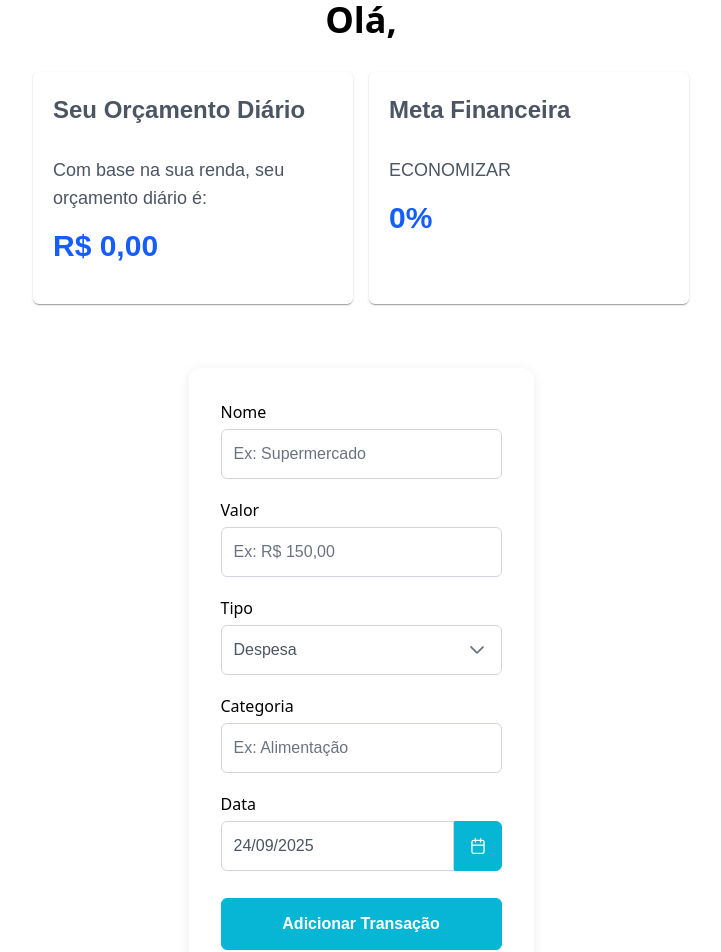
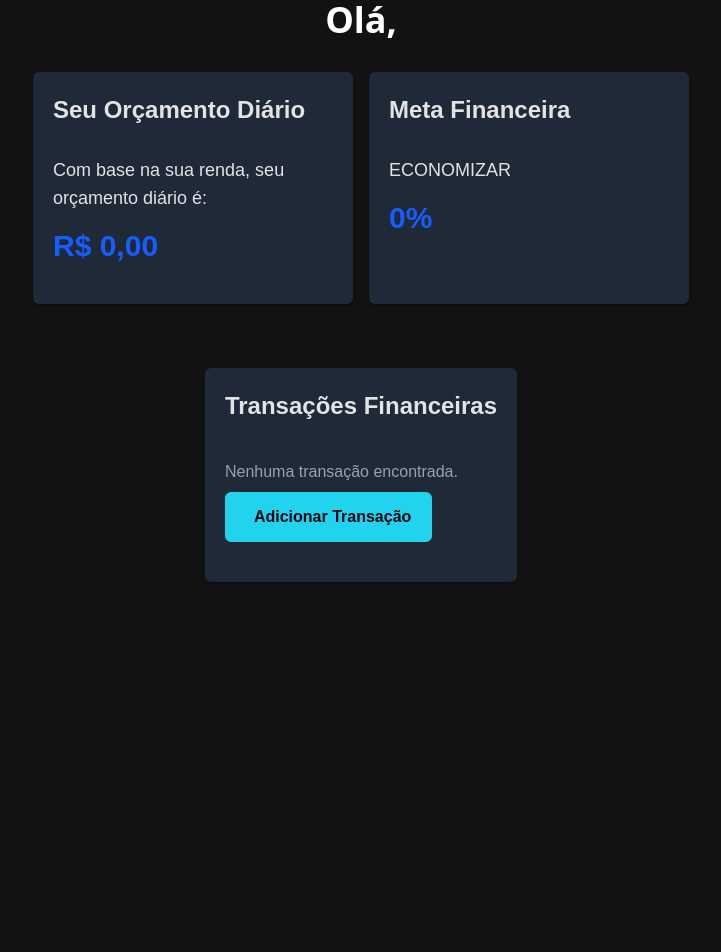
Before and after one commit to leodramaral/flux-redux-toolkit, a React (Vite) app: page /home in a window 1280 px wide. Shown: the top 952 px of the page, without its empty margins (279-1000 px from the left). After the commit the page ends 800 px from the top, so only its background shows below. Built offline with nearby package versions, Linux system fonts and the light colour scheme; a web font is replaced by a local one.

Commit message:
feat: implement FinancialTransactionForm and FinancialTransactionsCard components; update Home view to include transaction card

```diff
--- a/src/components/FinancialTransactionModal.tsx
+++ b/src/components/FinancialTransactionForm.tsx
@@ -16,7 +16,11 @@ type FinancialTransactionForm = {
     date: Date;
 }
 
-export default function FinancialTransactionForm() {
+type FinancialTransactionFormProps = {
+  onClose?: () => void;
+};
+
+export default function FinancialTransactionForm({ onClose }: FinancialTransactionFormProps) {
     const { register, handleSubmit, setValue, control } = useForm<FinancialTransactionForm>({
         defaultValues: {
             name: '',
@@ -30,9 +34,9 @@ export default function FinancialTransactionForm() {
     const dispatch = useDispatch();
 
     const handleSubmitFinancialTransactionForm: SubmitHandler<FinancialTransactionForm> = (data) => {
-        console.log(data)
         dispatch(addTnx(data));
         dispatch(updateDailyBudget({ amount: data.amount, type: data.type }));
+        if (onClose) onClose();
     }
 
     const typeOptions = [
@@ -43,27 +47,20 @@ export default function FinancialTransactionForm() {
     return (
         <form
             onSubmit={handleSubmit(handleSubmitFinancialTransactionForm)}
-            style={{
-                padding: "2rem",
-                borderRadius: "12px",
-                boxShadow: "0 2px 12px rgba(0,0,0,0.08)",
-                background: "#fff",
-                display: "flex",
-                flexDirection: "column",
-                gap: "1.2rem"
-            }}
+            className="p-2 flex flex-col gap-5"
         >
-            <div className="p-field" style={{ display: "flex", flexDirection: "column", gap: "0.3rem" }}>
-                <label htmlFor="name" style={{ fontWeight: 500 }}>Nome</label>
+            <div className="flex flex-col gap-1">
+                <label htmlFor="name" className="font-medium">Nome</label>
                 <InputText
                     id="name"
                     {...register("name")}
                     placeholder="Ex: Supermercado"
                     autoComplete="off"
+                    className="w-full"
                 />
             </div>
-            <div className="p-field" style={{ display: "flex", flexDirection: "column", gap: "0.3rem" }}>
-                <label htmlFor="amount" style={{ fontWeight: 500 }}>Valor</label>
+            <div className="flex flex-col gap-1">
+                <label htmlFor="amount" className="font-medium">Valor</label>
                 <InputNumber
                     id="amount"
                     placeholder="Ex: R$ 150,00"
@@ -72,12 +69,12 @@ export default function FinancialTransactionForm() {
                     locale="pt-BR"
                     minFractionDigits={2}
                     maxFractionDigits={2}
-                    inputStyle={{ width: "100%" }}
+                    inputClassName="w-full"
                     onValueChange={(e) => setValue("amount", e.value ?? 0)}
                 />
             </div>
-            <div className="p-field" style={{ display: "flex", flexDirection: "column", gap: "0.3rem" }}>
-                <label htmlFor="type" style={{ fontWeight: 500 }}>Tipo</label>
+            <div className="flex flex-col gap-1">
+                <label htmlFor="type" className="font-medium">Tipo</label>
                 <Controller
                     name="type"
                     control={control}
@@ -88,22 +85,23 @@ export default function FinancialTransactionForm() {
                             value={field.value}
                             onChange={(e) => field.onChange(e.value)}
                             placeholder="Selecione o tipo"
-                            style={{ width: "100%" }}
+                            className="w-full"
                         />
                     )}
                 />
             </div>
-            <div className="p-field" style={{ display: "flex", flexDirection: "column", gap: "0.3rem" }}>
-                <label htmlFor="category" style={{ fontWeight: 500 }}>Categoria</label>
+            <div className="flex flex-col gap-1">
+                <label htmlFor="category" className="font-medium">Categoria</label>
                 <InputText
                     id="category"
                     {...register("category")}
                     placeholder="Ex: Alimentação"
                     autoComplete="off"
+                    className="w-full"
                 />
             </div>
-            <div className="p-field" style={{ display: "flex", flexDirection: "column", gap: "0.3rem" }}>
-                <label htmlFor="date" style={{ fontWeight: 500 }}>Data</label>
+            <div className="flex flex-col gap-1">
+                <label htmlFor="date" className="font-medium">Data</label>
                 <Controller
                     name="date"
                     control={control}
@@ -114,7 +112,6 @@ export default function FinancialTransactionForm() {
                             onChange={(e) => field.onChange(e.value as Date)}
                             dateFormat="dd/mm/yy"
                             showIcon
-                            style={{ width: "100%" }}
                         />
                     )}
                 />
@@ -122,13 +119,6 @@ export default function FinancialTransactionForm() {
             <Button
                 type="submit"
                 label="Adicionar Transação"
-                style={{
-                    padding: "0.8rem",
-                    borderRadius: "6px",
-                    fontWeight: 600,
-                    fontSize: "1rem",
-                    marginTop: "0.5rem"
-                }}
             />
         </form>
     );
--- /dev/null
+++ b/src/components/FinancialTransactionsCard.tsx
@@ -0,0 +1,68 @@
+import { useState } from 'react';
+import { Card } from 'primereact/card';
+import FinancialTransactionForm from './FinancialTransactionForm';
+import { Button } from 'primereact/button';
+import { Dialog } from 'primereact/dialog';
+import { useSelector } from 'react-redux';
+import type { RootState } from '../redux/store';
+import type { IFinancialTransactionState } from '../redux/slices.ts/financialTransactionSlice';
+import { Divider } from 'primereact/divider';
+
+export default function FinancialTransactionsCard() {
+    const [showDialog, setShowDialog] = useState(false);
+    const financialTnxs = useSelector((state: RootState) =>
+        [...state.financialTransaction.transactions].sort(
+            (a, b) => new Date(b.date).getTime() - new Date(a.date).getTime()
+        )
+    );
+    return (
+        <Card title="Transações Financeiras">
+            <div className="max-h-[350px] overflow-auto">
+                <TransactionsList financialTnxs={financialTnxs} />
+            </div>
+            <Button label="Adicionar Transação" icon="pi pi-plus" onClick={() => setShowDialog(true)} className="mt-4" />
+            <Dialog
+                header="Nova Transação"
+                visible={showDialog}
+                className="min-w-[350px] w-[30vw]"
+                onHide={() => setShowDialog(false)}
+                modal
+            >
+                <FinancialTransactionForm onClose={() => setShowDialog(false)} />
+            </Dialog>
+        </Card>
+    );
+};
+
+interface TransactionsListProps {
+    financialTnxs: IFinancialTransactionState[];
+}
+
+function TransactionsList({ financialTnxs }: TransactionsListProps) {
+    return (
+        <div>
+            {financialTnxs && financialTnxs.length > 0 ? (
+                financialTnxs.map((item, idx) => (
+                    <>
+                    <div
+                        key={idx}
+                        className={`flex justify-between mr-2 ${item.type === 'income' ? 'text-green-500' : 'text-orange-500'}`}
+                    >
+                        <span>{item.name}</span>
+                        <span className="font-bold">{currencyFormatter.format(item.amount)}</span>
+                    </div>
+                    <Divider />
+                    </>
+                ))
+            ) : (
+                <div className="py-2 text-gray-400">Nenhuma transação encontrada.</div>
+            )}
+        </div>
+    );
+}
+
+const currencyFormatter = new Intl.NumberFormat('pt-BR', {
+    style: 'currency',
+    currency: 'BRL',
+    minimumFractionDigits: 2
+});
--- a/src/main.tsx
+++ b/src/main.tsx
@@ -7,7 +7,7 @@ import { createBrowserRouter, RouterProvider } from 'react-router-dom'
 import { PrimeReactProvider } from 'primereact/api';
 import Login from './views/Login.tsx'
 import Home from './views/Home.tsx'
-import "primereact/resources/themes/lara-light-cyan/theme.css";
+import "primereact/resources/themes/lara-dark-cyan/theme.css";
 
 const router = createBrowserRouter([
   {
--- a/src/redux/slices.ts/financialTransactionSlice.ts
+++ b/src/redux/slices.ts/financialTransactionSlice.ts
@@ -2,7 +2,7 @@ import { createSlice } from "@reduxjs/toolkit";
 
 export type FinancialType = 'income' | 'expense';
 
-interface IFinancialTransactionState {
+export interface IFinancialTransactionState {
     id: string;
     name: string;
     amount: number;
--- a/src/views/Home.tsx
+++ b/src/views/Home.tsx
@@ -2,7 +2,7 @@ import { useSelector } from "react-redux";
 import type { RootState } from "../redux/store";
 import DailyBudgetCard from "../components/DailyBudgetCard";
 import GoalPercentageCard from "../components/GoalPercentageCard";
-import FinancialTransactionForm from "../components/FinancialTransactionModal";
+import FinancialTransactionsCard from "../components/FinancialTransactionsCard";
 
 function Home() {
     const nameUser = useSelector((state: RootState) => state.user.name);
@@ -15,7 +15,7 @@ function Home() {
                 <GoalPercentageCard />
             </div>
             <div className="flex space-x-4 my-8">
-                <FinancialTransactionForm />
+                <FinancialTransactionsCard />
             </div>
         </div>
     );
```
